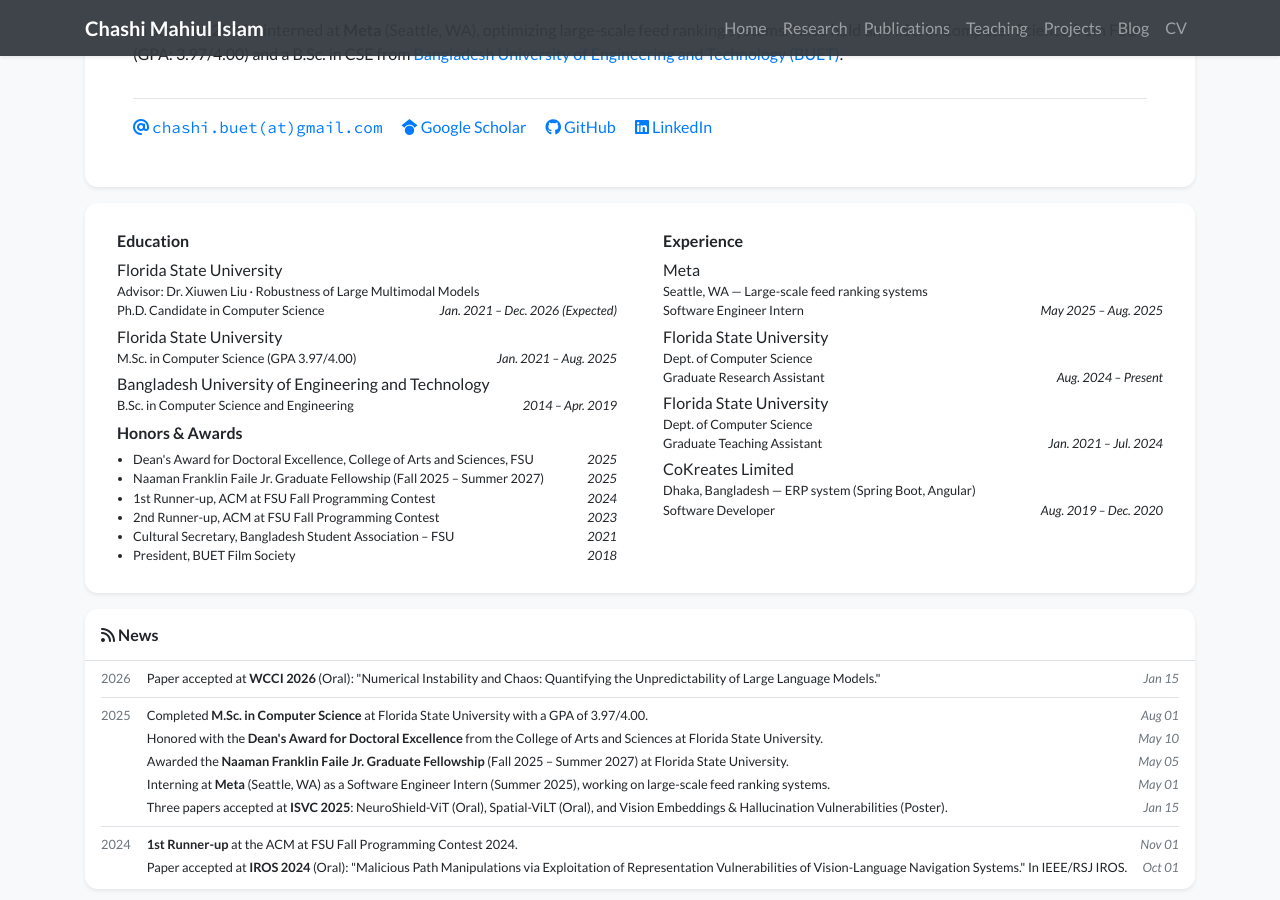
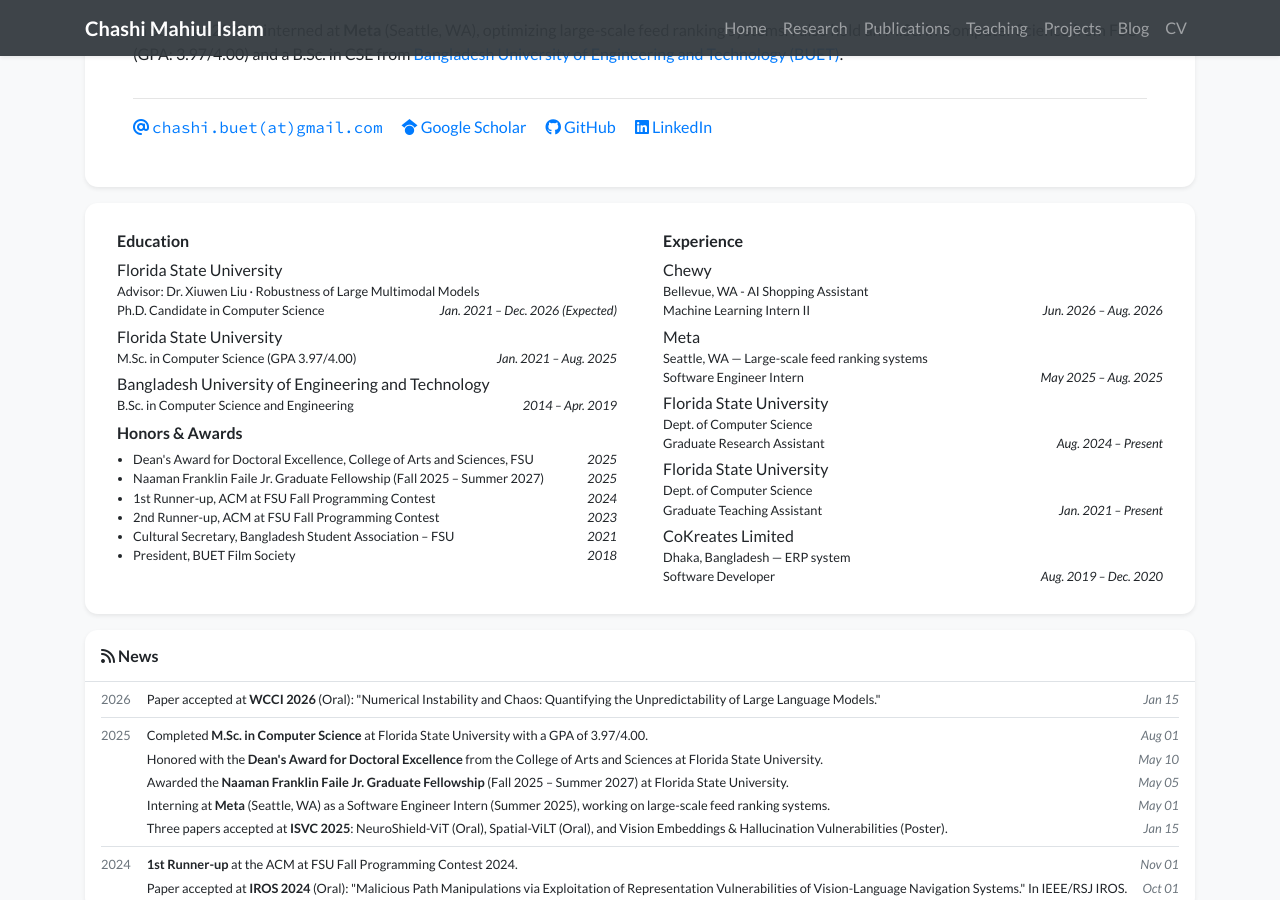
Before and after one commit to meetchashi/meetchashi.github.io, a Jekyll site: the page built from index_layout2.html, in a window 1280 px wide and 900 px high, scrolled down 406 px. Built offline with Jekyll 4.4.1, drawn with Linux system fonts in a browser that asks for light colours; nearby versions of some CDN libraries; a style sheet for code colours, icons or effects is not loaded.

Commit message:
new expereinece added

```diff
--- a/_data/profile.yml
+++ b/_data/profile.yml
@@ -48,6 +48,10 @@ education:
   date: 2014 – Apr. 2019
 
 experience:
+- name: Chewy
+  position: Machine Learning Intern II
+  dept: "Bellevue, WA - AI Shopping Assistant"
+  date: Jun. 2026 – Aug. 2026
 - name: Meta
   position: Software Engineer Intern
   dept: "Seattle, WA — Large-scale feed ranking systems"
@@ -59,10 +63,10 @@ experience:
 - name: Florida State University
   position: Graduate Teaching Assistant
   dept: "Dept. of Computer Science"
-  date: Jan. 2021 – Jul. 2024
+  date: Jan. 2021 – Present
 - name: CoKreates Limited
   position: Software Developer
-  dept: "Dhaka, Bangladesh — ERP system (Spring Boot, Angular)"
+  dept: "Dhaka, Bangladesh — ERP system"
   date: Aug. 2019 – Dec. 2020
 
 awards:
--- a/teaching.html
+++ b/teaching.html
@@ -9,7 +9,7 @@ navbar_title: Teaching
         <h2 class="mb-1">Teaching</h2>
         <p class="text-muted mb-4">
             I served as a Graduate Teaching Assistant in the Department of Computer Science at
-            Florida State University from January 2021 to July 2024, supporting 60–90 students per semester
+            Florida State University from January 2021 to present, supporting 60–90 students per semester
             across a range of undergraduate and graduate courses.
         </p>
 
```
